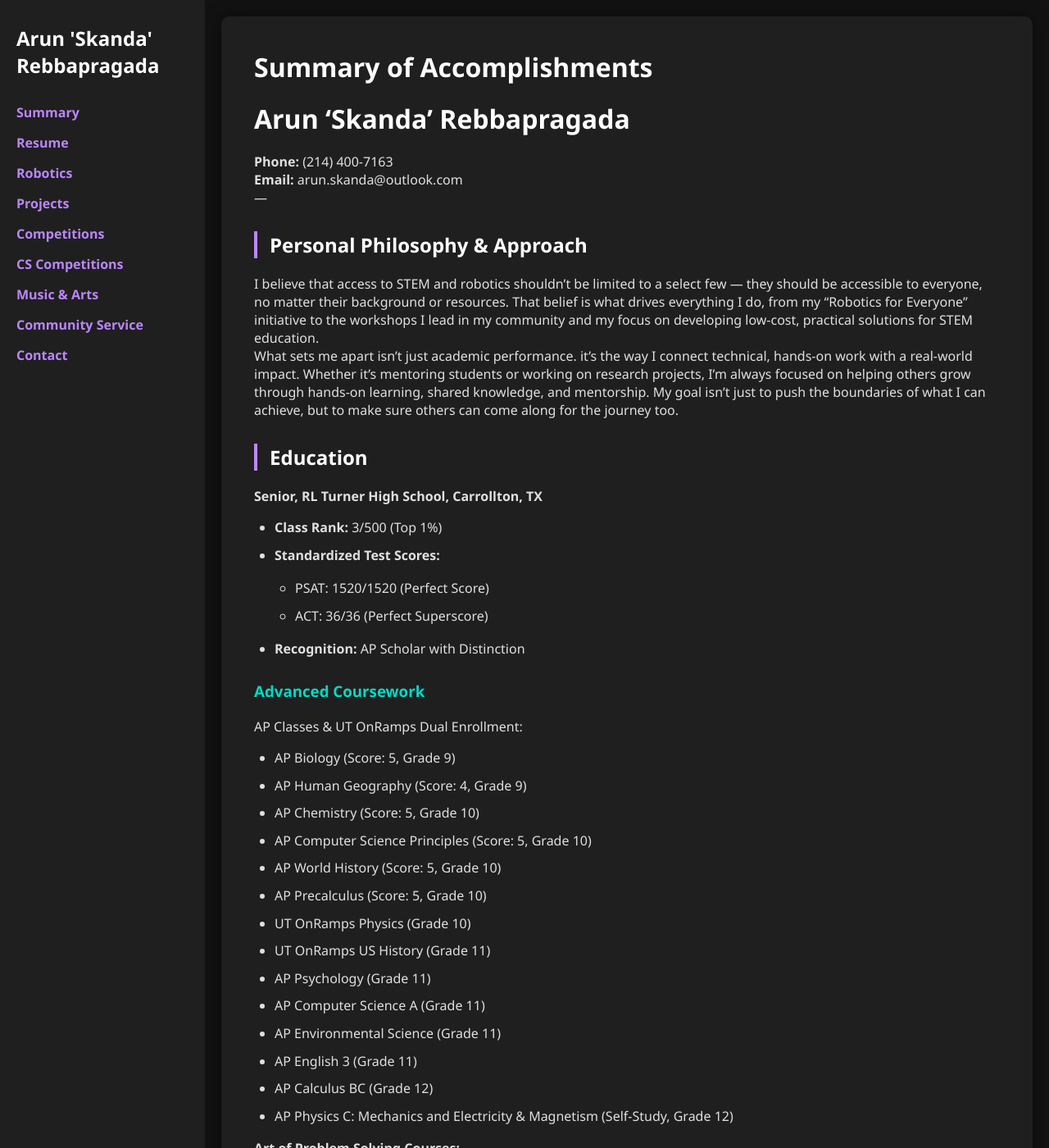
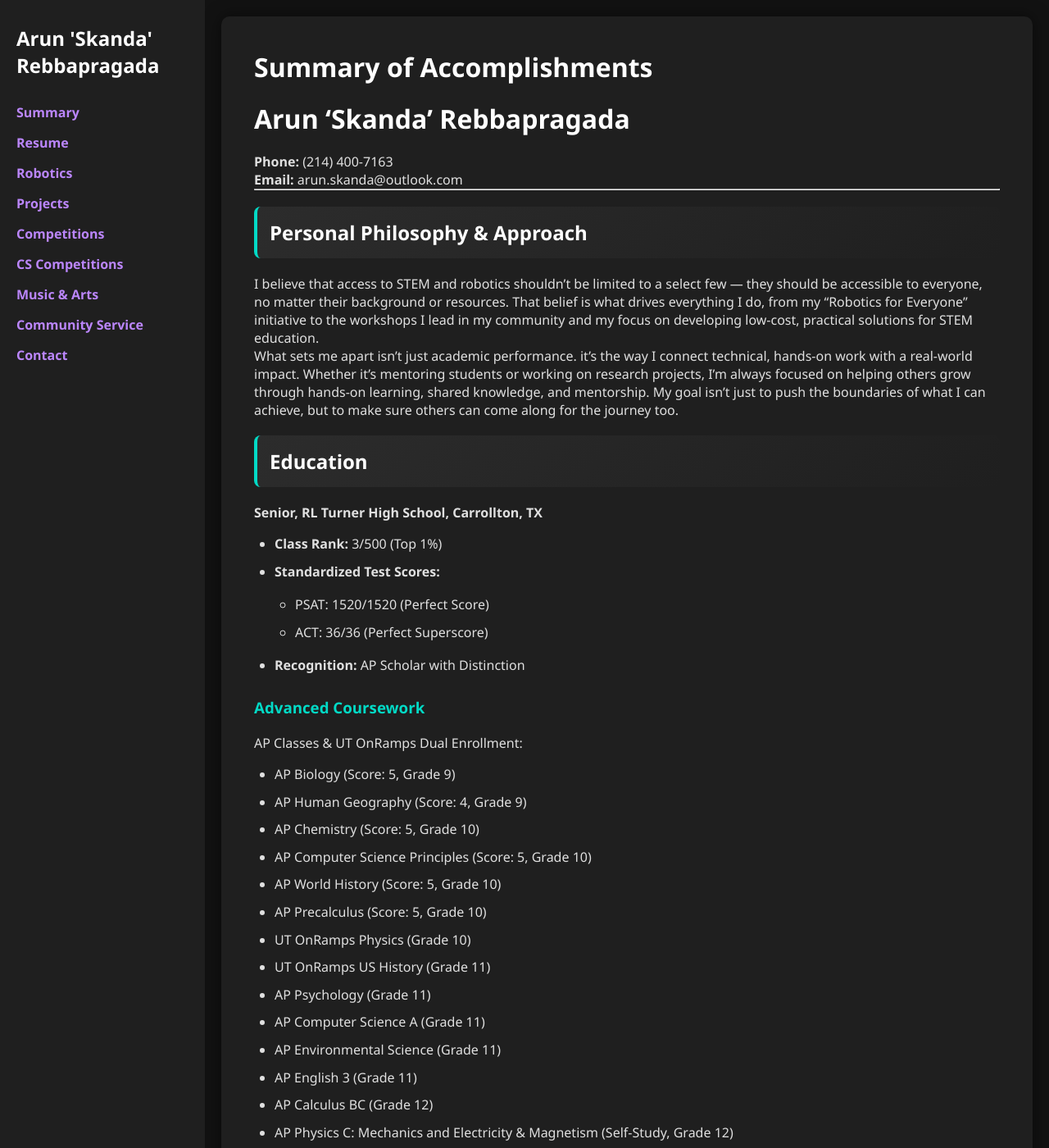
Before and after one commit to skandacode/skandacode.github.io, a Jekyll site: the page built from summary.md, in a window 1280 px wide and 1400 px high. Shown: the whole window at 82% size. Built offline with Jekyll 4.4.1, drawn with Linux system fonts in a browser that asks for light colours.

Commit message:
fix formatting

```diff
--- a/assets/styles.css
+++ b/assets/styles.css
@@ -64,20 +64,16 @@ h2 {
     border-left: 4px solid #bb86fc;
     padding-left: 15px;
     margin-top: 30px;
+    background: linear-gradient(135deg, #2c2c2c, #1f1f1f);
+    padding: 15px;
+    border-radius: 8px;
+    border-left: 4px solid #03dac6;
+    margin: 20px 0;
 }
 
 h3 {
     color: #03dac6;
     margin-top: 25px;
-}
-
-/* Emoji headings styling */
-h3[id*="academic"], h3[id*="research"], h3[id*="robotics"], h3[id*="professional"], h3[id*="competition"] {
-    background: linear-gradient(135deg, #2c2c2c, #1f1f1f);
-    padding: 15px;
-    border-radius: 8px;
-    border-left: 4px solid #03dac6;
-    margin: 20px 0;
 }
 
 /* Navigation card styling for all main navigation links */
--- a/summary.md
+++ b/summary.md
@@ -8,6 +8,7 @@ title: Summary of Accomplishments
 **Phone:** (214) 400-7163
 **Email:** arun.skanda@outlook.com
 <br>
+
 ---
 
 ## Personal Philosophy & Approach
```
